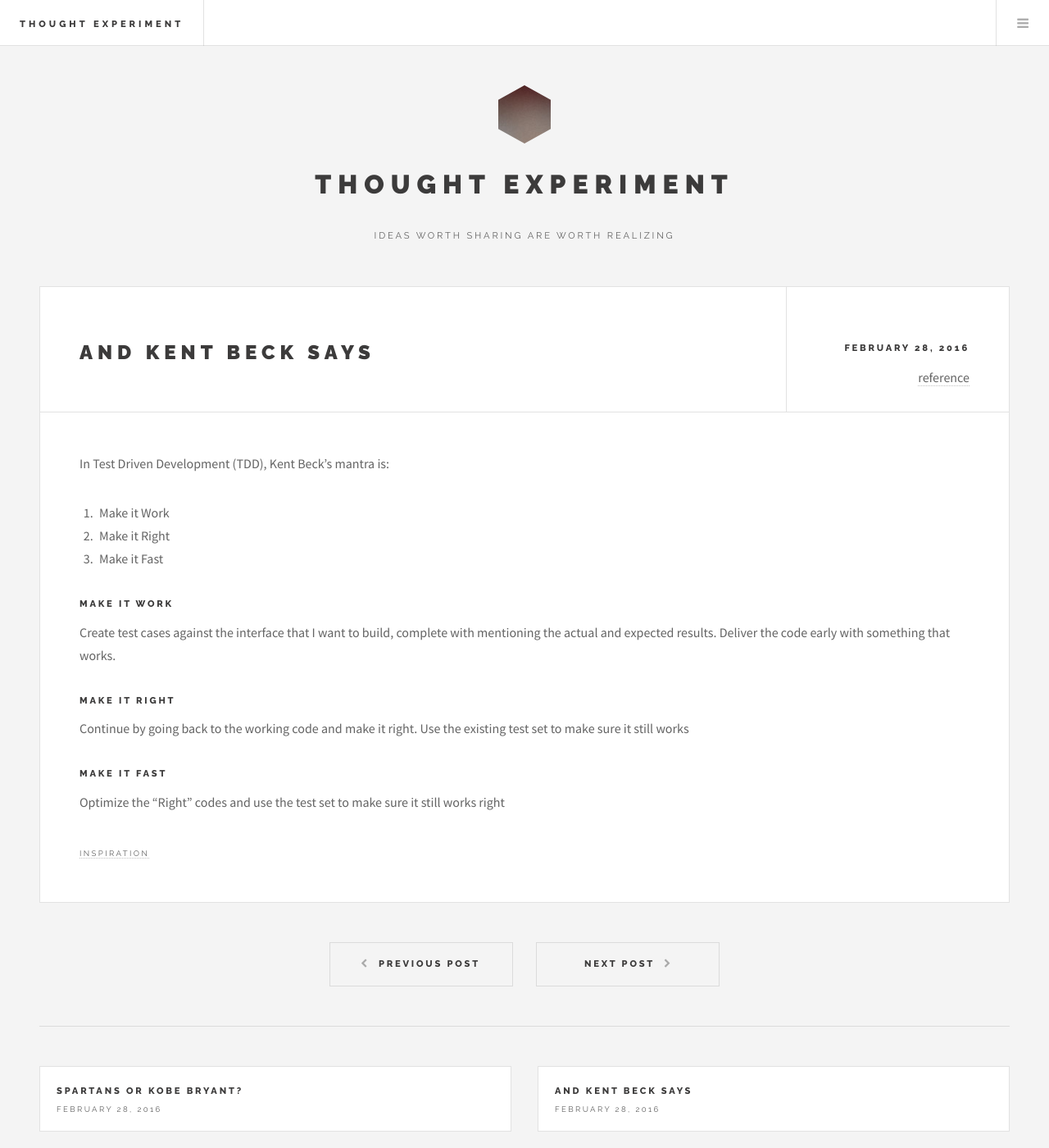
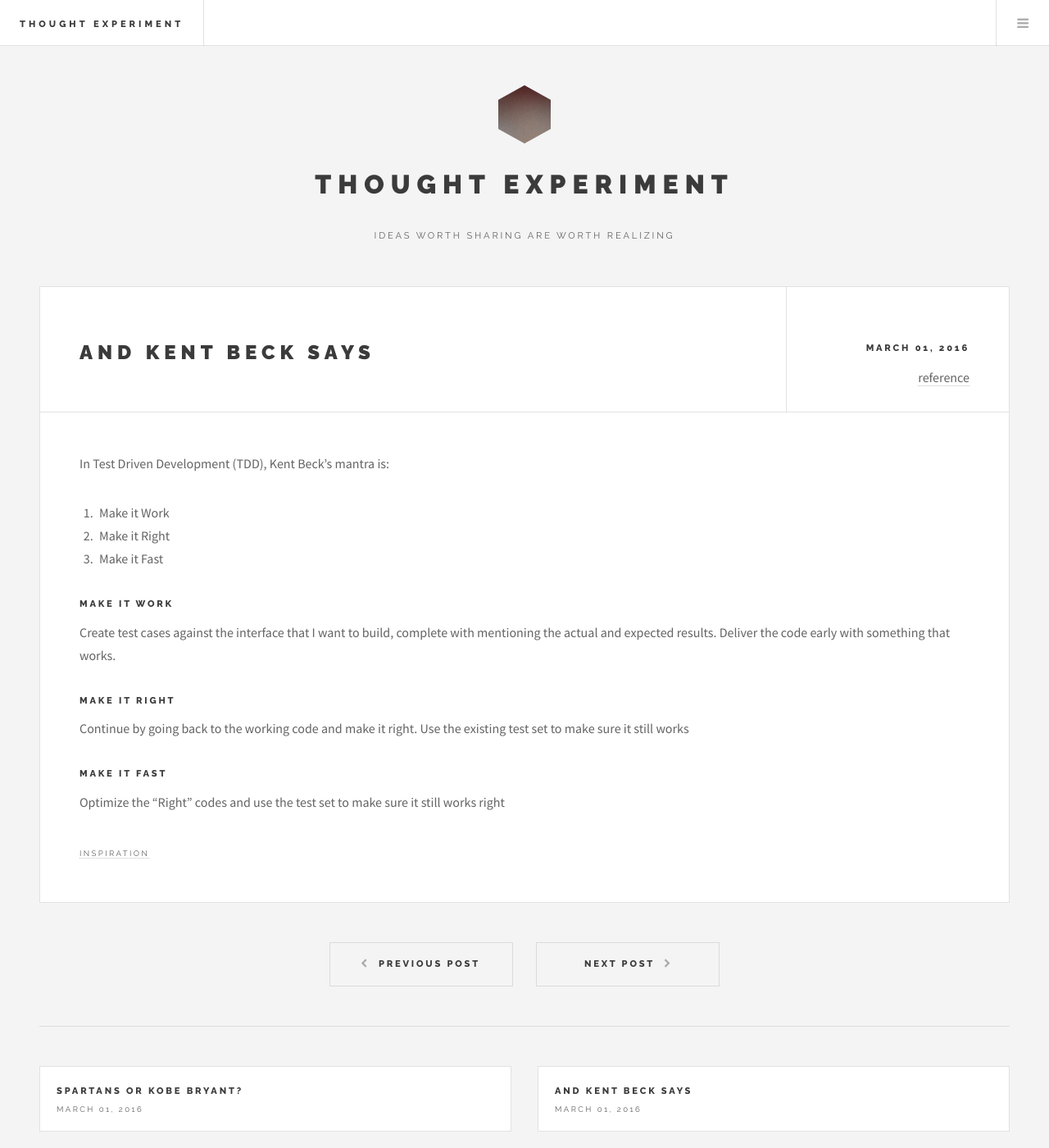
Before and after one commit to rizkylearns/thought-experiment, a Jekyll site: the page built from _posts/2016-03-01-and-kent-beck-says.md, in a window 1280 px wide and 1400 px high. Shown: the whole window at 82% size. Built offline with Jekyll 4.4.1, drawn with Linux system fonts in a browser that asks for light colours.

Commit message:
corrected post dates

```diff
--- a/_posts/2016-03-01-and-kent-beck-says.md
+++ b/_posts/2016-03-01-and-kent-beck-says.md
@@ -1,7 +1,7 @@
 ---
 layout: post
 title:  "And Kent Beck Says"
-date:   2016-02-28
+date:   2016-03-01
 categories: reference inspiration
 tags: inspiration
 ---
--- a/_posts/2016-03-01-spartans-or-kobe-bryant.md
+++ b/_posts/2016-03-01-spartans-or-kobe-bryant.md
@@ -1,7 +1,7 @@
 ---
 layout: post
 title:  "Spartans or Kobe Bryant?"
-date:   2016-02-28
+date:   2016-03-01
 categories: organization
 tags: idea concept
 ---
```
